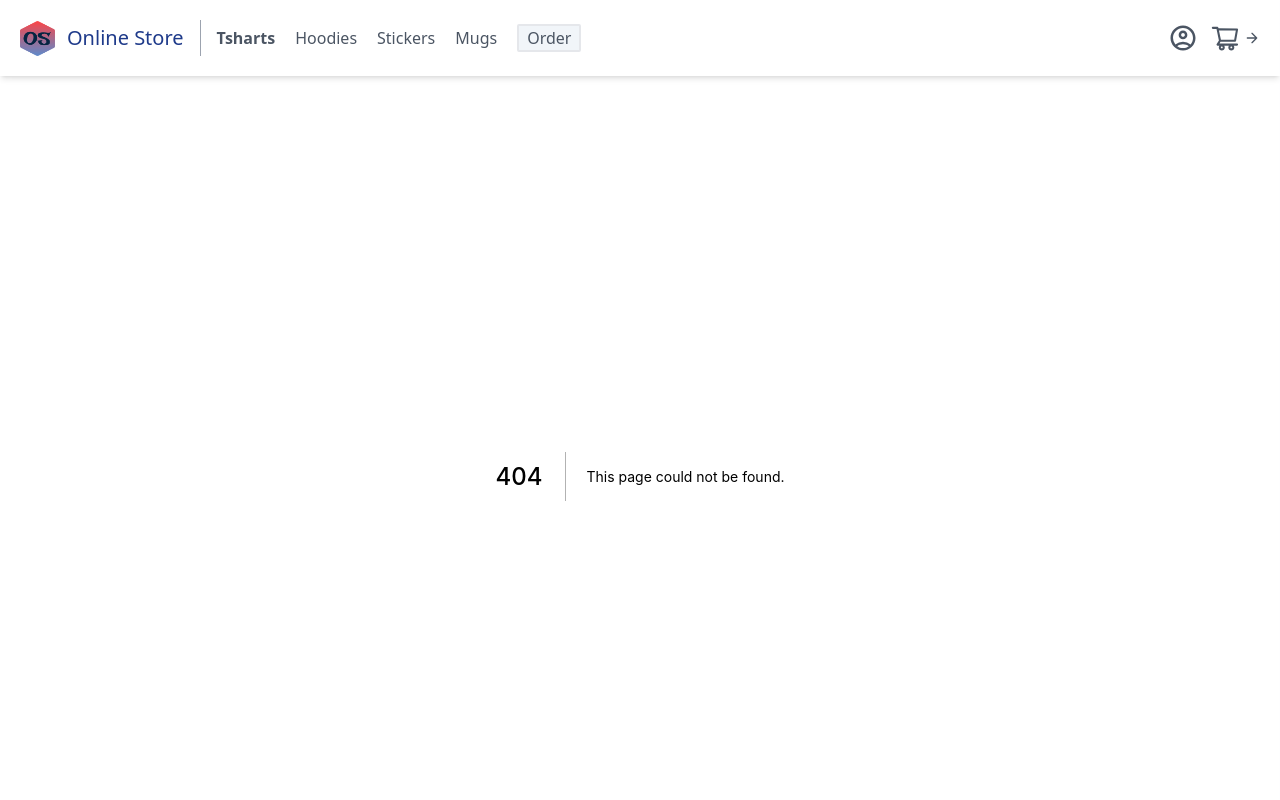
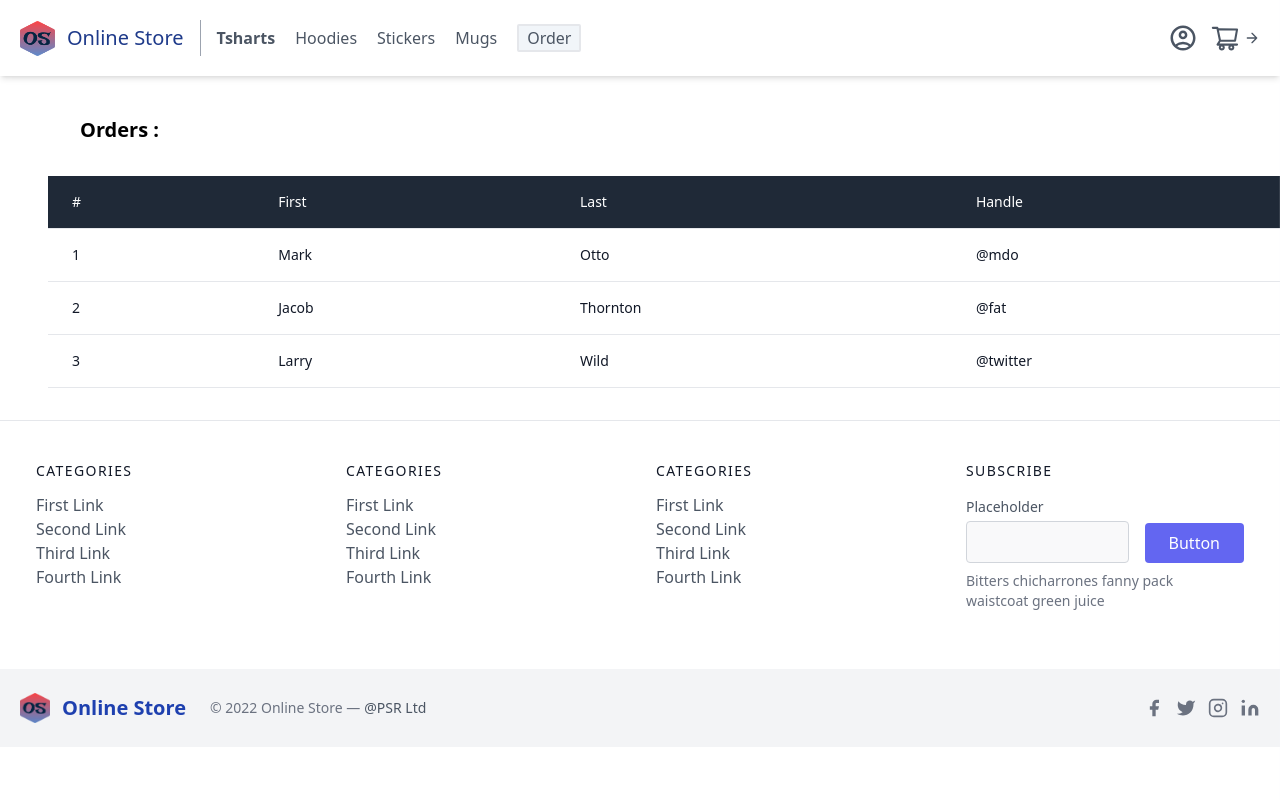
Before and after one commit to PSR0001/Online-store, a Next.js app: page /orders in a window 1280 px wide. Before the commit this address had no page. Shown: the top 800 px of the page. Built offline with nearby package versions, Linux system fonts and the light colour scheme.

Commit message:
add orders page

```diff
--- /dev/null
+++ b/pages/orders.js
@@ -0,0 +1,75 @@
+import React from 'react'
+
+const Orders = () => {
+    return (
+        <div className='container mx-12'>
+            <div className="flex flex-col">
+                <div className="overflow-x-auto sm:-mx-6 lg:-mx-8">
+                    <div className="py-2 inline-block min-w-full sm:px-6 lg:px-8">
+                        <div className="overflow-hidden">
+            <h2 className='font-bold text-xl p-8'>Orders :</h2>
+                            <table className="min-w-full">
+                                <thead className="border-b bg-gray-800">
+                                    <tr>
+                                        <th scope="col" className="text-sm font-medium text-white px-6 py-4 text-left">
+                                            #
+                                        </th>
+                                        <th scope="col" className="text-sm font-medium text-white px-6 py-4 text-left">
+                                            First
+                                        </th>
+                                        <th scope="col" className="text-sm font-medium text-white px-6 py-4 text-left">
+                                            Last
+                                        </th>
+                                        <th scope="col" className="text-sm font-medium text-white px-6 py-4 text-left">
+                                            Handle
+                                        </th>
+                                </tr>
+                                </thead>
+                                <tbody>
+                                    <tr className="border-b">
+                                        <td className="px-6 py-4 whitespace-nowrap text-sm font-medium text-gray-900">1</td>
+                                        <td className="text-sm text-gray-900 font-light px-6 py-4 whitespace-nowrap">
+                                            Mark
+                                        </td>
+                                        <td className="text-sm text-gray-900 font-light px-6 py-4 whitespace-nowrap">
+                                            Otto
+                                        </td>
+                                        <td className="text-sm text-gray-900 font-light px-6 py-4 whitespace-nowrap">
+                                            @mdo
+                                        </td>
+                                    </tr>
+                                    <tr className="bg-white border-b">
+                                        <td className="px-6 py-4 whitespace-nowrap text-sm font-medium text-gray-900">2</td>
+                                        <td className="text-sm text-gray-900 font-light px-6 py-4 whitespace-nowrap">
+                                            Jacob
+                                        </td>
+                                        <td className="text-sm text-gray-900 font-light px-6 py-4 whitespace-nowrap">
+                                            Thornton
+                                        </td>
+                                        <td className="text-sm text-gray-900 font-light px-6 py-4 whitespace-nowrap">
+                                            @fat
+                                        </td>
+                                    </tr>
+                                    <tr className="bg-white border-b">
+                                        <td className="px-6 py-4 whitespace-nowrap text-sm font-medium text-gray-900">3</td>
+                                        <td className="text-sm text-gray-900 font-light px-6 py-4 whitespace-nowrap">
+                                            Larry
+                                        </td>
+                                        <td className="text-sm text-gray-900 font-light px-6 py-4 whitespace-nowrap">
+                                            Wild
+                                        </td>
+                                        <td className="text-sm text-gray-900 font-light px-6 py-4 whitespace-nowrap">
+                                            @twitter
+                                        </td>
+                                    </tr>
+                                </tbody>
+                            </table>
+                        </div>
+                    </div>
+                </div>
+            </div>
+        </div>
+    )
+}
+
+export default Orders
```
